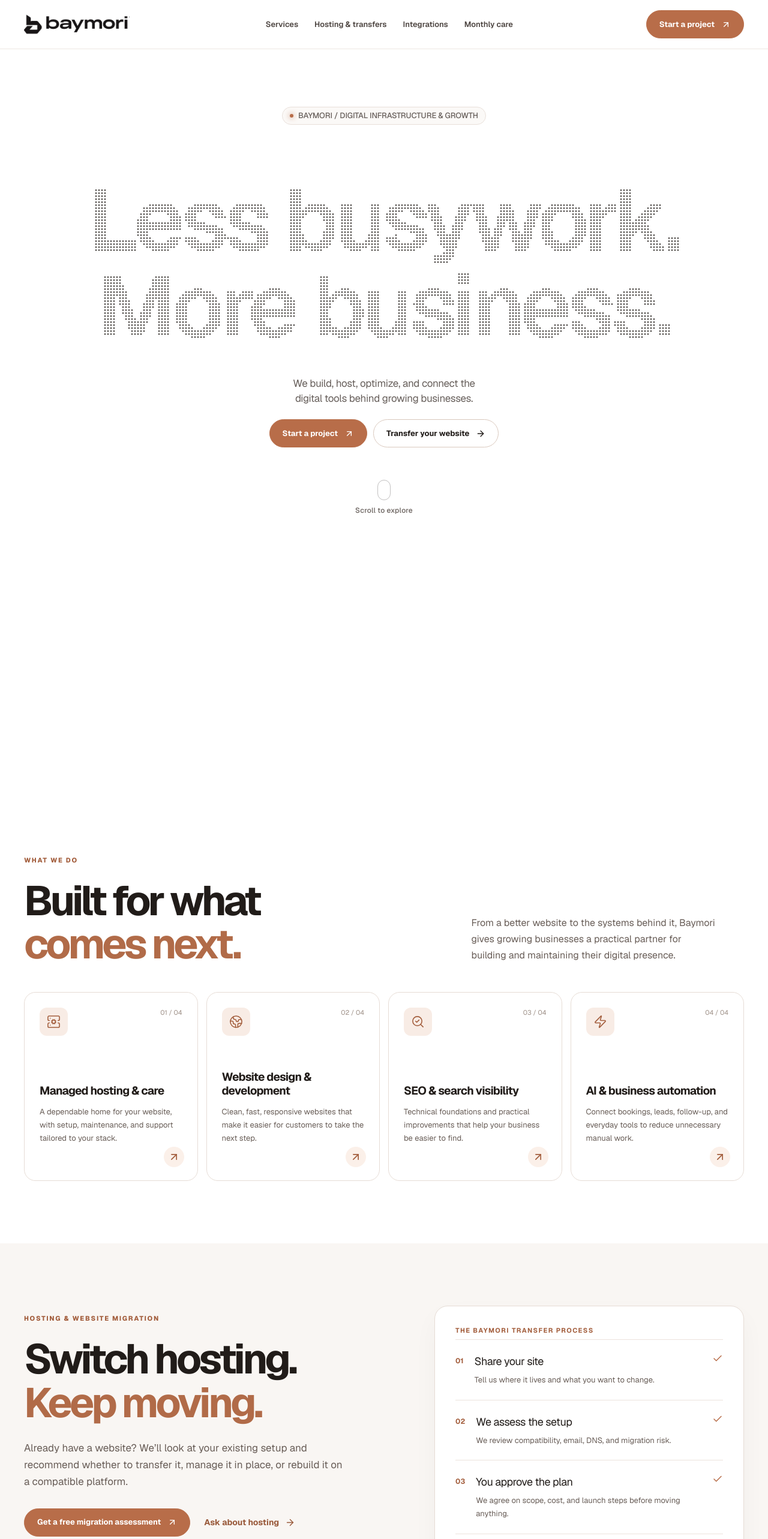
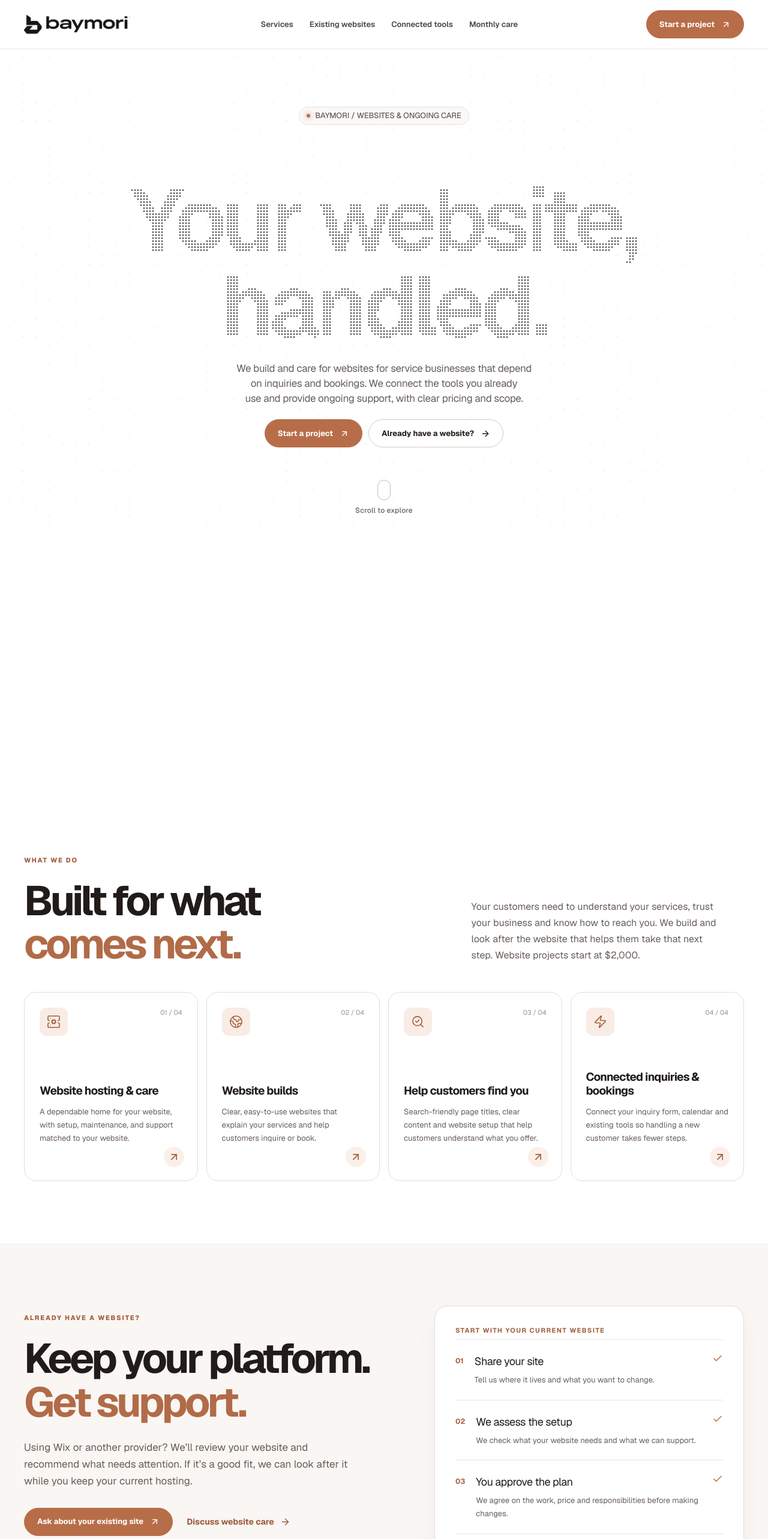
Before and after one commit to ineedthemax/Baymori, a Next.js app: page / in a window 1280 px wide. Shown: the top 2566 px of the page at 60% size. Built offline with nearby package versions, Linux system fonts and the light colour scheme.

Commit message:
Use plain-language website and care copy for service businesses

```diff
--- a/app/page.tsx
+++ b/app/page.tsx
@@ -9,10 +9,10 @@ import NativeInquiryForm from "@/components/inquiry-form";
 import LegalFooter from "@/components/legal-footer";
 
 const services = [
-  { icon: ServerCog, id: "hosting", number: "01", title: "Managed hosting & care", body: "A dependable home for your website, with setup, maintenance, and support tailored to your stack." },
-  { icon: Globe2, id: "websites", number: "02", title: "Website design & development", body: "Clean, fast, responsive websites that make it easier for customers to take the next step." },
-  { icon: SearchCheck, id: "seo", number: "03", title: "SEO & search visibility", body: "Technical foundations and practical improvements that help your business be easier to find." },
-  { icon: Zap, id: "automation", number: "04", title: "AI & business automation", body: "Connect bookings, leads, follow-up, and everyday tools to reduce unnecessary manual work." },
+  { icon: ServerCog, id: "hosting", number: "01", title: "Website hosting & care", body: "A dependable home for your website, with setup, maintenance, and support matched to your website." },
+  { icon: Globe2, id: "websites", number: "02", title: "Website builds", body: "Clear, easy-to-use websites that explain your services and help customers inquire or book." },
+  { icon: SearchCheck, id: "seo", number: "03", title: "Help customers find you", body: "Search-friendly page titles, clear content and website setup that help customers understand what you offer." },
+  { icon: Zap, id: "automation", number: "04", title: "Connected inquiries & bookings", body: "Connect your inquiry form, calendar and existing tools so handling a new customer takes fewer steps." },
 ];
 
 const process = [
@@ -27,53 +27,53 @@ export default function Home() {
     <header className="site-header">
       <nav className="site-nav wrap" aria-label="Main navigation">
         <a href="#top" aria-label="Baymori home" className="logo-link"><img src="/brand/baymori-horizontal-black.webp" alt="Baymori" /></a>
-        <div className="nav-links"><a href="#services">Services</a><a href="#hosting">Hosting & transfers</a><a href="#integrations">Integrations</a><a href="#care">Monthly care</a></div>
+        <div className="nav-links"><a href="#services">Services</a><a href="#hosting">Existing websites</a><a href="#integrations">Connected tools</a><a href="#care">Monthly care</a></div>
         <a className="btn btn-copper nav-cta" href="#contact">Start a project <ArrowUpRight size={16}/></a>
         <button className="menu-button" aria-label={menuOpen ? "Close menu" : "Open menu"} aria-expanded={menuOpen} aria-controls="mobile-menu" onClick={()=>setMenuOpen(v=>!v)}>{menuOpen?<X size={23}/>:<Menu size={23}/>}</button>
       </nav>
-      {menuOpen && <div className="mobile-menu" id="mobile-menu"><a href="#services" onClick={()=>setMenuOpen(false)}>Services</a><a href="#hosting" onClick={()=>setMenuOpen(false)}>Hosting & transfers</a><a href="#integrations" onClick={()=>setMenuOpen(false)}>Integrations</a><a href="#care" onClick={()=>setMenuOpen(false)}>Monthly care</a><a href="#contact" onClick={()=>setMenuOpen(false)}>Start a project</a></div>}
+      {menuOpen && <div className="mobile-menu" id="mobile-menu"><a href="#services" onClick={()=>setMenuOpen(false)}>Services</a><a href="#hosting" onClick={()=>setMenuOpen(false)}>Existing websites</a><a href="#integrations" onClick={()=>setMenuOpen(false)}>Connected tools</a><a href="#care" onClick={()=>setMenuOpen(false)}>Monthly care</a><a href="#contact" onClick={()=>setMenuOpen(false)}>Start a project</a></div>}
     </header>
 
-    <DotField className="baymori-hero" style={{height:"155svh"}} headline="Less busywork. More business." eyebrow="BAYMORI / DIGITAL INFRASTRUCTURE & GROWTH" description="We build, host, optimize, and connect the digital tools behind growing businesses." accent="#B86D49" grid={[22,15]} repelRadius={110} scrollScatter scrollHint={{scatter:"Scroll to explore",gather:"Back to the beginning"}} actions={<><a className="btn btn-copper" href="#contact">Start a project <ArrowUpRight size={16}/></a><a className="btn btn-ghost" href="/transfer">Transfer your website <ArrowRight size={16}/></a></>}/>
+    <DotField className="baymori-hero" style={{height:"155svh"}} headline="Your website, handled." eyebrow="BAYMORI / WEBSITES & ONGOING CARE" description="We build and care for websites for service businesses that depend on inquiries and bookings. We connect the tools you already use and provide ongoing support, with clear pricing and scope." accent="#B86D49" grid={[22,15]} repelRadius={110} scrollScatter scrollHint={{scatter:"Scroll to explore",gather:"Back to the beginning"}} actions={<><a className="btn btn-copper" href="#contact">Start a project <ArrowUpRight size={16}/></a><a className="btn btn-ghost" href="#hosting">Already have a website? <ArrowRight size={16}/></a></>}/>
 
     <section id="services" className="section surface-white"><div className="wrap">
-      <div className="section-head"><div><span className="kicker">WHAT WE DO</span><h2>Built for what<br/><em>comes next.</em></h2></div><p>From a better website to the systems behind it, Baymori gives growing businesses a practical partner for building and maintaining their digital presence.</p></div>
+      <div className="section-head"><div><span className="kicker">WHAT WE DO</span><h2>Built for what<br/><em>comes next.</em></h2></div><p>Your customers need to understand your services, trust your business and know how to reach you. We build and look after the website that helps them take that next step. Website projects start at $2,000.</p></div>
       <div className="service-grid">{services.map(({icon:Icon,id,number,title,body})=><article className="service-card" key={id}><div className="service-meta"><span className="service-icon"><Icon size={23} strokeWidth={1.65}/></span><span>{number} / 04</span></div><div><h3>{title}</h3><p>{body}</p></div><a href="#contact" aria-label={`Inquire about ${title}`} className="service-arrow"><ArrowUpRight size={20}/></a></article>)}</div>
     </div></section>
 
-    <section id="hosting" className="section surface-cream"><div className="wrap hosting-grid"><div><span className="kicker">HOSTING & WEBSITE MIGRATION</span><h2>Switch hosting.<br/><em>Keep moving.</em></h2><p className="lead">Already have a website? We’ll look at your existing setup and recommend whether to transfer it, manage it in place, or rebuild it on a compatible platform.</p><div className="action-row"><a href="/transfer" className="btn btn-copper">Get a free migration assessment <ArrowUpRight size={16}/></a><a href="#contact" className="inline-link">Ask about hosting <ArrowRight size={17}/></a></div><p className="fineprint"><ShieldCheck size={15}/> No changes without your approval. Hosting options depend on your website platform and plan.</p></div>
-      <div className="hosting-panel"><div className="panel-label">THE BAYMORI TRANSFER PROCESS</div>{[["01","Share your site","Tell us where it lives and what you want to change."],["02","We assess the setup","We review compatibility, email, DNS, and migration risk."],["03","You approve the plan","We agree on scope, cost, and launch steps before moving anything."]].map(([n,t,d])=><div className="hosting-step" key={n}><span>{n}</span><div><h3>{t}</h3><p>{d}</p></div><Check size={18}/></div>)}<div className="panel-foot">Migration and hosting care are scoped separately.</div></div>
+    <section id="hosting" className="section surface-cream"><div className="wrap hosting-grid"><div><span className="kicker">ALREADY HAVE A WEBSITE?</span><h2>Keep your platform.<br/><em>Get support.</em></h2><p className="lead">Using Wix or another provider? We’ll review your website and recommend what needs attention. If it’s a good fit, we can look after it while you keep your current hosting.</p><div className="action-row"><a href="/transfer" className="btn btn-copper">Ask about your existing site <ArrowUpRight size={16}/></a><a href="#contact" className="inline-link">Discuss website care <ArrowRight size={17}/></a></div><p className="fineprint"><ShieldCheck size={15}/> We review your platform and access before agreeing to care. You keep ownership of your accounts.</p></div>
+      <div className="hosting-panel"><div className="panel-label">START WITH YOUR CURRENT WEBSITE</div>{[["01","Share your site","Tell us where it lives and what you want to change."],["02","We assess the setup","We check what your website needs and what we can support."],["03","You approve the plan","We agree on the work, price and responsibilities before making changes."]].map(([n,t,d])=><div className="hosting-step" key={n}><span>{n}</span><div><h3>{t}</h3><p>{d}</p></div><Check size={18}/></div>)}<div className="panel-foot">Keeping your host? You pay them directly. Our care fee covers the work we agree to handle.</div></div>
     </div></section>
 
     <section id="care" className="section surface-white"><div className="wrap">
-      <div className="section-head"><div><span className="kicker">MONTHLY WEBSITE CARE</span><h2>A reliable site.<br/><em>A clear plan.</em></h2></div><p>Hosting and maintenance with defined support, designed for businesses and creators who want fewer website headaches. Every plan starts with a compatibility review.</p></div>
+      <div className="section-head"><div><span className="kicker">MONTHLY WEBSITE CARE</span><h2>A reliable site.<br/><em>A clear plan.</em></h2></div><p>Ongoing care for service businesses that want fewer website headaches. We review your site first and agree on what’s included before you start.</p></div>
       <div className="care-grid">
-        <article className="care-card"><div className="care-card-top"><span className="care-label">ESSENTIAL CARE</span><h3>Keep the essentials handled.</h3><p>For eligible websites that need dependable hosting and a technical point of contact.</p></div><div className="care-price">From $99 <span>/ month</span></div><ul><li>Managed hosting for one eligible website</li><li>SSL and hosting configuration oversight</li><li>Availability monitoring and routine technical checks</li><li>Hosting-related troubleshooting</li><li>Email support, response target within 2 business days</li></ul><p className="care-limit">Content edits, redesigns, and new features are quoted separately.</p><a className="btn btn-ghost" href="#contact">Ask about Essential <ArrowUpRight size={16}/></a></article>
-        <article className="care-card care-card-featured"><div className="care-card-top"><span className="care-label">BUSINESS CARE</span><h3>Stay current as you grow.</h3><p>For active businesses and creators who need occasional updates without an open-ended retainer.</p></div><div className="care-price">From $199 <span>/ month</span></div><ul><li>Everything in Essential Care</li><li>Up to 60 minutes of minor edits per month</li><li>Monthly site health and basic form/link checks</li><li>Basic performance and search-health monitoring</li><li>Email support, response target within 1 business day</li></ul><p className="care-limit">Minor edits cover existing text, images, buttons, and links. Unused time does not roll over.</p><a className="btn btn-copper" href="#contact">Ask about Business <ArrowUpRight size={16}/></a></article>
+        <article className="care-card"><div className="care-card-top"><span className="care-label">ESSENTIAL CARE</span><h3>Keep the essentials handled.</h3><p>For businesses that need routine website checks and a clear point of contact.</p></div><div className="care-price">From $99 <span>/ month</span></div><ul><li>Care for one approved website; hosting where agreed</li><li>Website security certificate and hosting setup checks, where supported</li><li>Scheduled website availability and routine checks</li><li>Initial investigation of agreed website issues</li><li>Email support, response target within 2 business days</li></ul><p className="care-limit">Content edits, redesigns, and new features are quoted separately.</p><a className="btn btn-ghost" href="#contact">Ask about Essential <ArrowUpRight size={16}/></a></article>
+        <article className="care-card care-card-featured"><div className="care-card-top"><span className="care-label">BUSINESS CARE</span><h3>Stay current as you grow.</h3><p>For service businesses that need occasional content updates with a defined monthly allowance.</p></div><div className="care-price">From $199 <span>/ month</span></div><ul><li>Everything in Essential Care</li><li>Up to 60 minutes of minor edits per month</li><li>Monthly site health and basic form/link checks</li><li>Basic website speed and search setup checks</li><li>Email support, response target within 1 business day</li></ul><p className="care-limit">Minor edits cover existing text, images, buttons, and links. Unused time does not roll over.</p><a className="btn btn-copper" href="#contact">Ask about Business <ArrowUpRight size={16}/></a></article>
       </div>
       <p className="care-disclaimer">Prices are starting estimates for compatible sites, subject to an assessment and written scope. One plan covers one website. Response times mean acknowledgement and initial assessment, not guaranteed resolution. Third-party fees, migrations, new pages, redesigns, SEO campaigns, automations, and major feature work are separate. Backup and recovery coverage are defined in the agreement, not assumed.</p>
     </div></section>
 
     <section id="integrations" className="section surface-white"><div className="wrap">
-      <div className="section-head"><div><span className="kicker">BETTER WORKFLOWS, LESS MANUAL WORK</span><h2>Less chasing.<br/><em>More doing.</em></h2></div><p>See how inquiries, follow-ups, bookings, and project details could move together. Switch between business and creator examples to explore what Baymori can help connect.</p></div>
+      <div className="section-head"><div><span className="kicker">BETTER WORKFLOWS, LESS MANUAL WORK</span><h2>Less chasing.<br/><em>More doing.</em></h2></div><p>See how a customer inquiry could connect to follow-up, a booking and the work that comes next. Explore examples for appointment and project-based businesses.</p></div>
       <IntegrationNetwork/>
-      <div className="integration-summary"><div><h3>Good systems make follow-through easier.</h3><p>These are examples, not prebuilt automations. We'll map the right handoffs and confirm what's practical with the tools you already use.</p></div><a href="#contact" className="inline-link">Discuss your workflow <ArrowUpRight size={17}/></a></div>
+      <div className="integration-summary"><div><h3>Good systems make follow-through easier.</h3><p>These are examples, not prebuilt automations. We'll map the right handoffs and confirm what's practical with the tools you already use.</p></div><a href="#contact" className="inline-link">Discuss your booking process <ArrowUpRight size={17}/></a></div>
     </div></section>
 
-    <section id="process" className="section surface-cream"><div className="wrap"><div className="section-head"><div><span className="kicker">HOW WE WORK</span><h2>Clear steps.<br/><em>Better systems.</em></h2></div><p>We keep the process straightforward, from the first conversation to launch and ongoing support.</p></div><div className="process-grid">{process.map(s=><article key={s.n}><span>{s.n}</span><h3>{s.title}</h3><p>{s.body}</p></article>)}</div></div></section>
+    <section id="process" className="section surface-cream"><div className="wrap"><div className="section-head"><div><span className="kicker">HOW WE WORK</span><h2>Clear steps.<br/><em>A better website.</em></h2></div><p>We keep the process straightforward, from the first conversation to launch and ongoing support.</p></div><div className="process-grid">{process.map(s=><article key={s.n}><span>{s.n}</span><h3>{s.title}</h3><p>{s.body}</p></article>)}</div></div></section>
 
     <section id="faq" className="section surface-white"><div className="wrap faq-grid"><div><span className="kicker">COMMON QUESTIONS</span><h2>A few things<br/><em>worth knowing.</em></h2><p>Good partnerships begin with clear expectations.</p></div><div className="faq-items">
-      <details><summary>Can you host a website I already have?</summary><p>Possibly. It depends on the platform, domain setup, and features. We assess the site before recommending a transfer, rebuild, or management-in-place. <a href="/transfer">Request an assessment.</a></p></details>
+      <details><summary>Can I keep Wix or my current hosting?</summary><p>Yes, if we can support your website and get the access needed. We review it first and agree on what we handle. You keep paying your provider directly. Moving the website is a separate decision. <a href="/transfer">Request an assessment.</a></p></details>
       <details><summary>Is SEO part of every website?</summary><p>New builds include a foundational technical SEO setup. Ongoing SEO strategy, local optimization, content, and reporting are scoped separately.</p></details>
       <details><summary>Do I need to switch all my software?</summary><p>No. We start with your existing tools and only recommend replacements when the benefits justify the change.</p></details>
-      <details><summary>What does monthly website care include?</summary><p>Essential Care starts at $99/month for compatible websites, with managed hosting, monitoring, and defined technical support. Business Care starts at $199/month and adds up to 60 minutes of minor edits each month. Final pricing and responsibilities are confirmed after an assessment. <a href="#care">Compare care options.</a></p></details>
+      <details><summary>What does monthly website care include?</summary><p>Essential Care starts at $99/month for compatible websites, with scheduled checks and defined support. Hosting is included only where agreed. Business Care starts at $199/month and adds up to 60 minutes of minor edits each month. Final pricing and responsibilities are confirmed after an assessment. <a href="#care">Compare care options.</a></p></details>
       <details><summary>Are unlimited edits or new features included?</summary><p>No. Business Care includes a limited monthly allowance for minor changes to existing content. New pages, redesigns, ecommerce changes, SEO campaigns, and automation development are separately scoped and approved before work begins.</p></details>
-      <details><summary>How are projects and support priced?</summary><p>Website builds, migrations, ongoing SEO, and automation projects are quoted separately. Monthly website care starts at $99 or $199 for compatible sites, with exact inclusions set out in the written agreement.</p></details>
+      <details><summary>How are projects and support priced?</summary><p>Website builds start at $2,000. Moving an existing site, ongoing search work and connecting additional tools are quoted separately. Monthly website care starts at $99 or $199 for compatible sites, with exact inclusions set out in the written agreement.</p></details>
     </div></div></section>
 
-    <section id="contact" className="section contact-area"><div className="wrap contact-grid"><div><span className="kicker">LET'S BUILD SOMETHING USEFUL</span><h2>Tell us what’s<br/><em>slowing you down.</em></h2><p>Start with the challenge you're trying to solve. We'll help shape a sensible next step.</p><div className="contact-trust"><CheckCircle2 size={17}/> Clear scope before work begins</div><div className="contact-trust"><CheckCircle2 size={17}/> Recommendations matched to your needs</div></div><InquiryForm/></div></section>
+    <section id="contact" className="section contact-area"><div className="wrap contact-grid"><div><span className="kicker">LET'S BUILD SOMETHING USEFUL</span><h2>Tell us what’s<br/><em>slowing you down.</em></h2><p>Need a new website? Already have one? Tell us what you do, what you use and what needs to work better. We’ll recommend a practical next step.</p><div className="contact-trust"><CheckCircle2 size={17}/> Clear scope before work begins</div><div className="contact-trust"><CheckCircle2 size={17}/> Recommendations matched to your needs</div></div><InquiryForm/></div></section>
 
-    <footer className="site-footer"><div className="wrap footer-row"><a href="#top" aria-label="Baymori home"><img src="/brand/baymori-horizontal-black.webp" alt="Baymori"/></a><div><a href="#services">Services</a><a href="/transfer">Transfer your site</a><a href="#contact">Contact</a></div><span>© {new Date().getFullYear()} Baymori</span></div><div className="wrap"><LegalFooter/></div></footer>
+    <footer className="site-footer"><div className="wrap footer-row"><a href="#top" aria-label="Baymori home"><img src="/brand/baymori-horizontal-black.webp" alt="Baymori"/></a><div><a href="#services">Services</a><a href="/transfer">Existing website help</a><a href="#contact">Contact</a></div><span>© {new Date().getFullYear()} Baymori</span></div><div className="wrap"><LegalFooter/></div></footer>
   </main>;
 }
 
```
